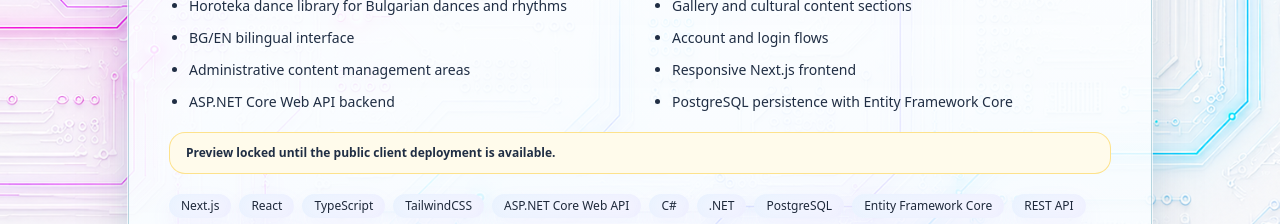
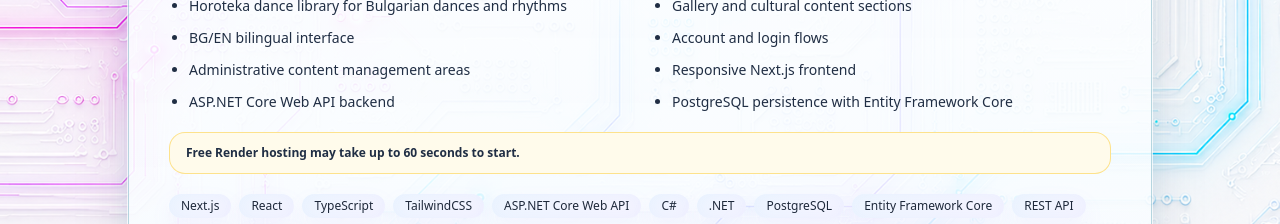
Before and after one commit to viktor132607/MyPortfolioPage, a Next.js app: page /bg in a window 1280 px wide. Shown: the part 8460-8684 px from the top of the page. Built offline with nearby package versions, Linux system fonts and the light colour scheme; no server answers.

Commit message:
Enable live Orisia preview

```diff
--- a/src/data/en/projects.ts
+++ b/src/data/en/projects.ts
@@ -94,11 +94,10 @@ export const projects = [
       "PostgreSQL persistence with Entity Framework Core"
     ],
     stack: ["Next.js", "React", "TypeScript", "TailwindCSS", "ASP.NET Core Web API", "C#", ".NET", "PostgreSQL", "Entity Framework Core", "REST API", "Docker", "Render"],
-    previewType: "locked",
-    previewUrl: "",
-    previewImage: "",
+    previewType: "iframe",
+    previewUrl: "https://orisia-client.onrender.com/",
     repositoryUrl: "https://github.com/viktor132607/Orisia.Client",
-    sleepNotice: "Preview locked until the public client deployment is available."
+    sleepNotice: "Free Render hosting may take up to 60 seconds to start."
   },
   {
     number: "05",
```
